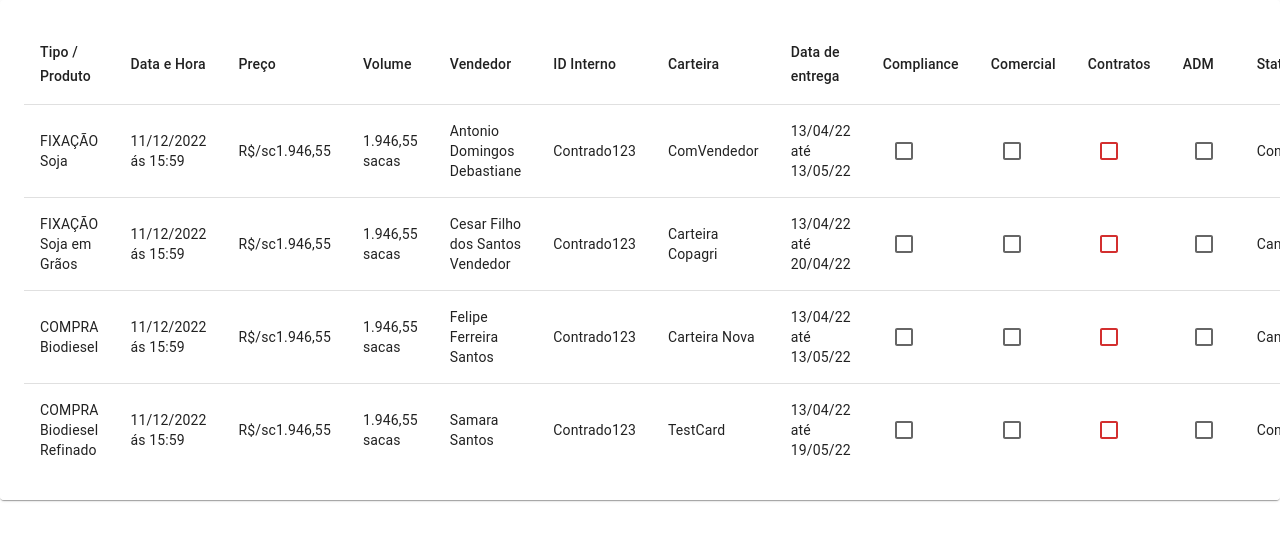
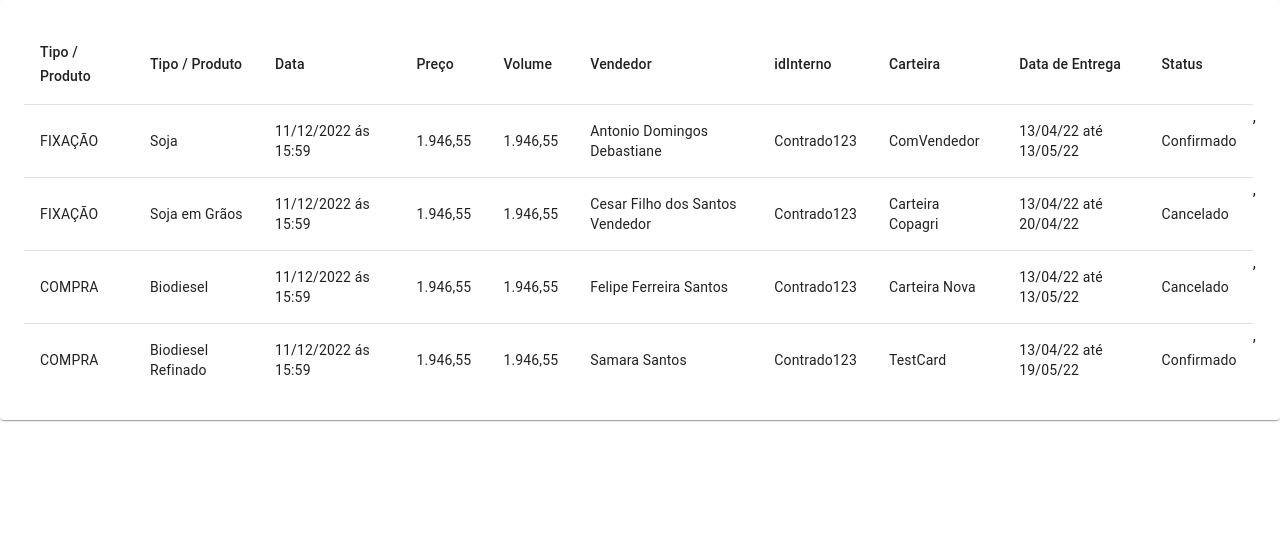
Before and after one commit to Gabriel-Feitosa2/POC, a React (Create React App) app: page / in a window 1280 px wide. Shown: the top 540 px of the page. Built offline with nearby package versions, Linux system fonts and the light colour scheme.

Commit message:
Table agora recebe valor por props dinamicamente

```diff
--- a/src/components/history.tsx
+++ b/src/components/history.tsx
@@ -9,7 +9,7 @@ import { IconButton } from '@mui/material'
 import FilterAltIcon from '@mui/icons-material/FilterAlt'
 import MoreVertIcon from '@mui/icons-material/MoreVert'
 
-export default function Historico() {
+export default function History() {
   return (
     <Box sx={{ flexGrow: 1 }}>
       <AppBar position='static'>
--- a/src/components/table.tsx
+++ b/src/components/table.tsx
@@ -1,4 +1,3 @@
-import * as React from 'react'
 import Table from '@mui/material/Table'
 import TableCell from '@mui/material/TableCell'
 import TableContainer from '@mui/material/TableContainer'
@@ -8,62 +7,36 @@ import Paper from '@mui/material/Paper'
 import { Checkbox, TableBody } from '@mui/material'
 import Data from '../data/data.json'
 import ReceiptIcon from '@mui/icons-material/Receipt'
+import { useEffect } from 'react'
 
-export default function DataTable() {
+interface Props {
+  colNames: { title: string; value: string }[]
+  list: any[]
+}
+
+export default function DataTable({ colNames, list }: Props) {
+  console.log(colNames)
+  console.log(list)
+
   return (
     <TableContainer component={Paper} sx={{ padding: '24px' }}>
       <Table sx={{ minWidth: 650 }} size='medium' aria-label='a dense table'>
         <TableHead>
           <TableRow>
-            <TableCell>Tipo / Produto</TableCell>
-            <TableCell>Data e Hora</TableCell>
-            <TableCell>Preço</TableCell>
-            <TableCell>Volume</TableCell>
-            <TableCell>Vendedor</TableCell>
-            <TableCell>ID Interno</TableCell>
-            <TableCell>Carteira</TableCell>
-            <TableCell>Data de entrega</TableCell>
-            <TableCell>Compliance</TableCell>
-            <TableCell>Comercial</TableCell>
-            <TableCell>Contratos</TableCell>
-            <TableCell>ADM</TableCell>
-            <TableCell>Status</TableCell>
-            <TableCell> Docs</TableCell>
+            {colNames.map((colNames, key) => (
+              <TableCell key={key}>{colNames.title}</TableCell>
+            ))}
           </TableRow>
         </TableHead>
         <TableBody>
-          {Data.map((post) => {
-            return (
-              <TableRow key={post.id} sx={{ '&:last-child td, &:last-child th': { border: 0 } }}>
-                <TableCell>
-                  {post.tipo} {post.produto}
-                </TableCell>
-                <TableCell>{post.data}</TableCell>
-                <TableCell>R$/sc{post.preco}</TableCell>
-                <TableCell>{post.volume} sacas</TableCell>
-                <TableCell>{post.vendedor}</TableCell>
-                <TableCell>{post.idInterno}</TableCell>
-                <TableCell>{post.carteira}</TableCell>
-                <TableCell>{post.dataEntrega}</TableCell>
-                <TableCell>
-                  <Checkbox color='success'></Checkbox>
-                </TableCell>
-                <TableCell>
-                  <Checkbox color='success'></Checkbox>
-                </TableCell>
-                <TableCell>
-                  <Checkbox sx={{ color: '#d32f2f' }}></Checkbox>
-                </TableCell>
-                <TableCell>
-                  <Checkbox></Checkbox>
-                </TableCell>
-                <TableCell>{post.status}</TableCell>
-                <TableCell>
-                  <ReceiptIcon />
-                </TableCell>
-              </TableRow>
-            )
-          })}
+          {list.map((item) => (
+            <TableRow key={item.id} sx={{ '&:last-child td, &:last-child th': { border: 0 } }}>
+              {Object.values(colNames).map((col) => (
+                <TableCell key={col.value}>{item[col.value]}</TableCell>
+              ))}
+              ,
+            </TableRow>
+          ))}
         </TableBody>
       </Table>
     </TableContainer>
--- a/src/components/tableEmpty.tsx
+++ b/src/components/tableEmpty.tsx
@@ -57,7 +57,6 @@ export default function TableEmpty() {
           </Box>
         </TableContainer>
       )}
-      {active === false && <DataTable />}
     </>
   )
 }
--- a/src/pages/home.tsx
+++ b/src/pages/home.tsx
@@ -1,9 +1,52 @@
 import DataTable from '../components/table'
+import Data from '../data/data.json'
 
 function Home() {
+  const colNames = [
+    {
+      title: 'Tipo / Produto',
+      value: 'tipo',
+    },
+    {
+      title: 'Tipo / Produto',
+      value: 'produto',
+    },
+    {
+      title: 'Data',
+      value: 'data',
+    },
+    {
+      title: 'Preço',
+      value: 'preco',
+    },
+    {
+      title: 'Volume',
+      value: 'volume',
+    },
+    {
+      title: 'Vendedor',
+      value: 'vendedor',
+    },
+    {
+      title: 'idInterno',
+      value: 'idInterno',
+    },
+    {
+      title: 'Carteira',
+      value: 'carteira',
+    },
+    {
+      title: 'Data de Entrega',
+      value: 'dataEntrega',
+    },
+    {
+      title: 'Status',
+      value: 'status',
+    },
+  ]
   return (
     <div>
-      <DataTable />
+      <DataTable colNames={colNames} list={Data} />
     </div>
   )
 }
```
